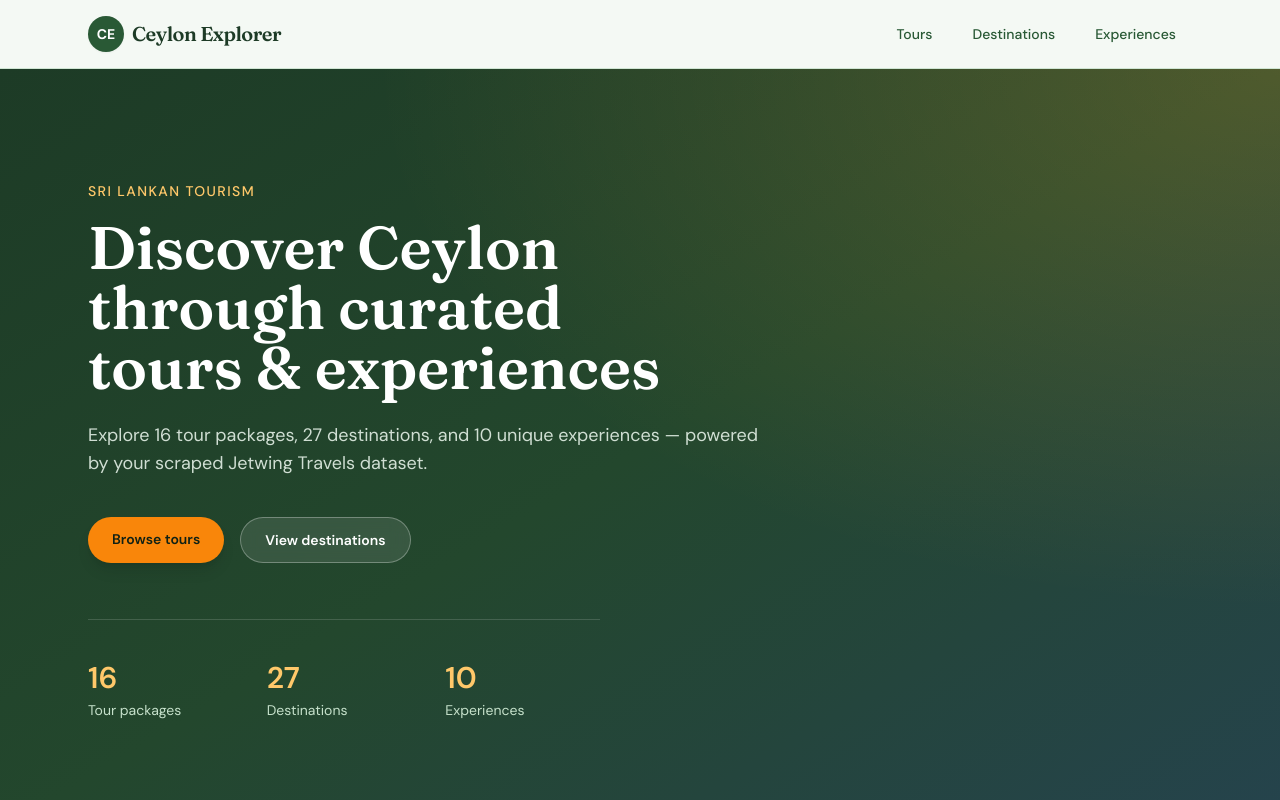
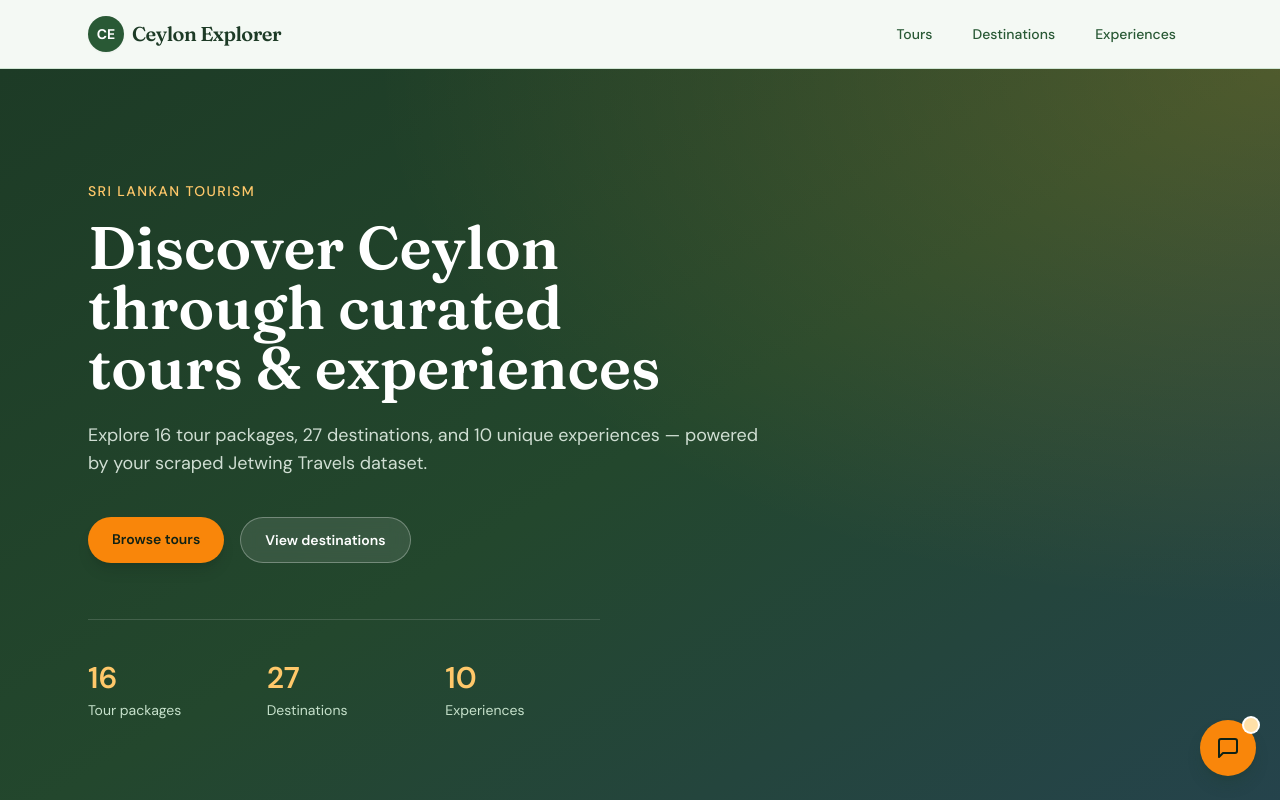
Before and after one commit to SSenitha/Cursor_24H, a Next.js app: page / in a window 1280 px wide. Shown: the top 800 px of the page. Built offline with nearby package versions, Linux system fonts and the light colour scheme.

Commit message:
Added the Agent

```diff
--- a/src/app/layout.tsx
+++ b/src/app/layout.tsx
@@ -1,5 +1,6 @@
 import type { Metadata } from "next";
 import { DM_Sans, Fraunces } from "next/font/google";
+import { ChatWidget } from "@/components/ChatWidget";
 import { SiteFooter } from "@/components/SiteFooter";
 import { SiteHeader } from "@/components/SiteHeader";
 import "./globals.css";
@@ -23,6 +24,7 @@ export default function RootLayout({ children }: { children: React.ReactNode })
         <SiteHeader />
         <main className="flex-1">{children}</main>
         <SiteFooter />
+        <ChatWidget />
       </body>
     </html>
   );
--- /dev/null
+++ b/src/components/ChatWidget.tsx
@@ -0,0 +1,115 @@
+"use client";
+
+import { useCallback, useEffect, useId, useState } from "react";
+
+const CHAT_URL = "https://bey.chat/35caf28b-c3f8-42a2-84fa-30e4404ed0f7";
+
+export function ChatWidget() {
+  const [open, setOpen] = useState(false);
+  const panelId = useId();
+  const labelId = useId();
+
+  const close = useCallback(() => setOpen(false), []);
+
+  useEffect(() => {
+    if (!open) return;
+    const onKeyDown = (e: KeyboardEvent) => {
+      if (e.key === "Escape") close();
+    };
+    document.addEventListener("keydown", onKeyDown);
+    return () => document.removeEventListener("keydown", onKeyDown);
+  }, [open, close]);
+
+  return (
+    <div
+      className="fixed bottom-4 right-4 z-50 flex flex-col items-end gap-3 sm:bottom-6 sm:right-6"
+      aria-live="polite"
+    >
+      {open && (
+        <div
+          id={panelId}
+          role="dialog"
+          aria-modal="true"
+          aria-labelledby={labelId}
+          className="flex w-[min(100vw-2rem,400px)] flex-col overflow-hidden rounded-2xl border border-jungle-200 bg-white shadow-2xl shadow-jungle-900/20 ring-1 ring-black/5"
+          style={{ height: "min(560px, calc(100vh - 7rem))" }}
+        >
+          <header className="flex shrink-0 items-center justify-between gap-3 border-b border-jungle-100 bg-gradient-to-r from-jungle-800 to-jungle-900 px-4 py-3 text-white">
+            <div className="min-w-0">
+              <p id={labelId} className="truncate font-display text-sm font-semibold">
+                Chat with us
+              </p>
+              <p className="truncate text-xs text-jungle-200">Ask about tours &amp; travel</p>
+            </div>
+            <button
+              type="button"
+              onClick={close}
+              className="flex h-9 w-9 shrink-0 items-center justify-center rounded-full bg-white/10 text-white transition hover:bg-white/20 focus-visible:outline focus-visible:outline-2 focus-visible:outline-offset-2 focus-visible:outline-saffron-400"
+              aria-label="Close chat"
+            >
+              <CloseIcon />
+            </button>
+          </header>
+          <iframe
+            src={CHAT_URL}
+            title="Ceylon Explorer travel assistant"
+            className="min-h-0 flex-1 w-full border-0 bg-white"
+            allow="camera; microphone; fullscreen"
+            allowFullScreen
+            loading="lazy"
+          />
+        </div>
+      )}
+
+      <button
+        type="button"
+        onClick={() => setOpen((prev) => !prev)}
+        aria-expanded={open}
+        aria-controls={open ? panelId : undefined}
+        aria-label={open ? "Close chat assistant" : "Open chat assistant"}
+        className="group relative flex h-14 w-14 items-center justify-center rounded-full bg-saffron-500 text-jungle-950 shadow-lg shadow-jungle-900/25 transition hover:bg-saffron-400 hover:shadow-xl focus-visible:outline focus-visible:outline-2 focus-visible:outline-offset-2 focus-visible:outline-saffron-600 active:scale-95"
+      >
+        {open ? <CloseIcon className="h-6 w-6" /> : <ChatIcon className="h-6 w-6" />}
+        {!open && (
+          <span className="pointer-events-none absolute -right-0.5 -top-0.5 flex h-3.5 w-3.5">
+            <span className="absolute inline-flex h-full w-full animate-ping rounded-full bg-saffron-300 opacity-75" />
+            <span className="relative inline-flex h-3.5 w-3.5 rounded-full bg-saffron-200 ring-2 ring-white" />
+          </span>
+        )}
+      </button>
+    </div>
+  );
+}
+
+function ChatIcon({ className }: { className?: string }) {
+  return (
+    <svg
+      className={className}
+      viewBox="0 0 24 24"
+      fill="none"
+      stroke="currentColor"
+      strokeWidth="2"
+      strokeLinecap="round"
+      strokeLinejoin="round"
+      aria-hidden
+    >
+      <path d="M21 15a2 2 0 0 1-2 2H7l-4 4V5a2 2 0 0 1 2-2h14a2 2 0 0 1 2 2z" />
+    </svg>
+  );
+}
+
+function CloseIcon({ className }: { className?: string }) {
+  return (
+    <svg
+      className={className}
+      viewBox="0 0 24 24"
+      fill="none"
+      stroke="currentColor"
+      strokeWidth="2"
+      strokeLinecap="round"
+      aria-hidden
+    >
+      <path d="M18 6 6 18M6 6l12 12" />
+    </svg>
+  );
+}
```
Also changed, not shown: 1 other file (tests, documents, lock files or other folders).
